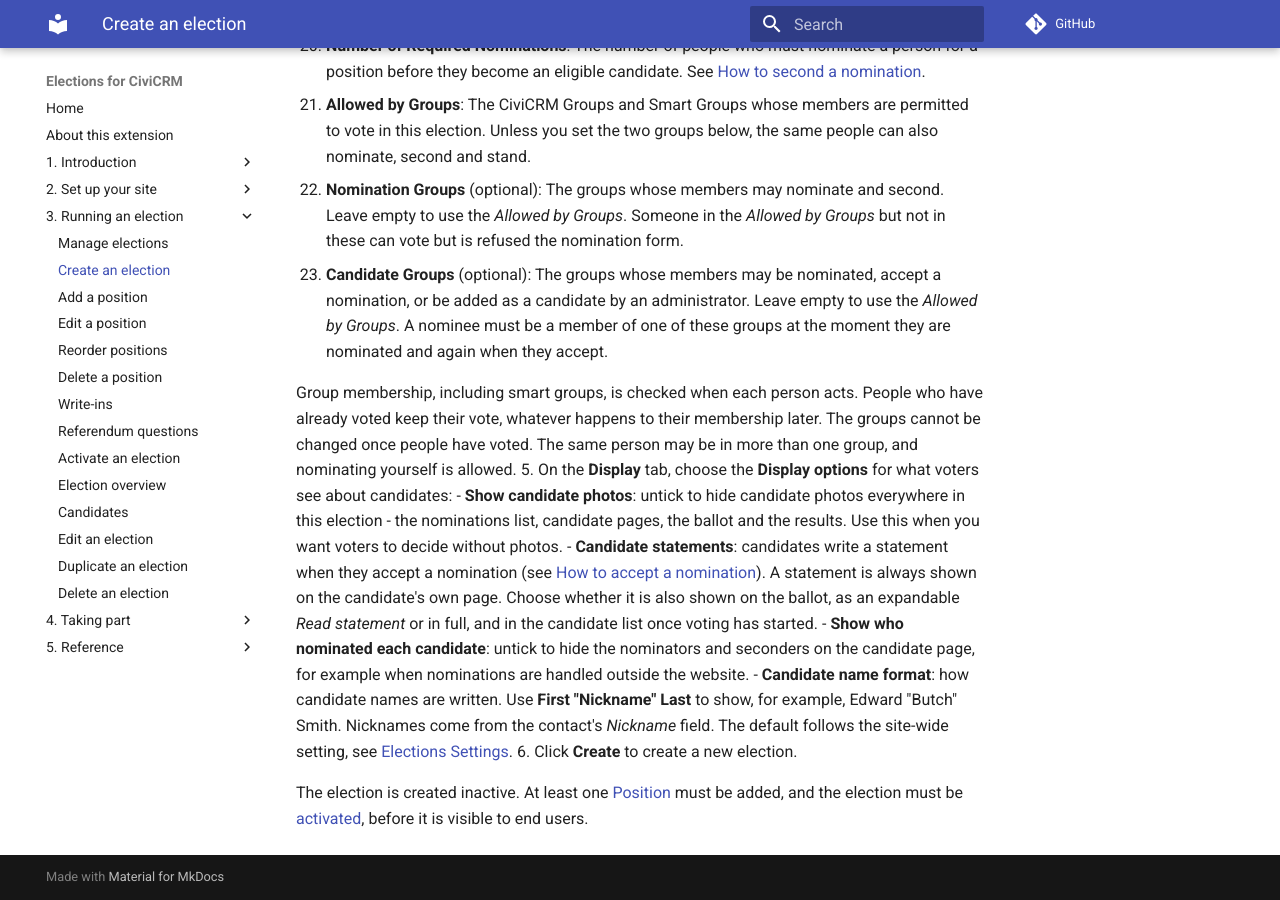
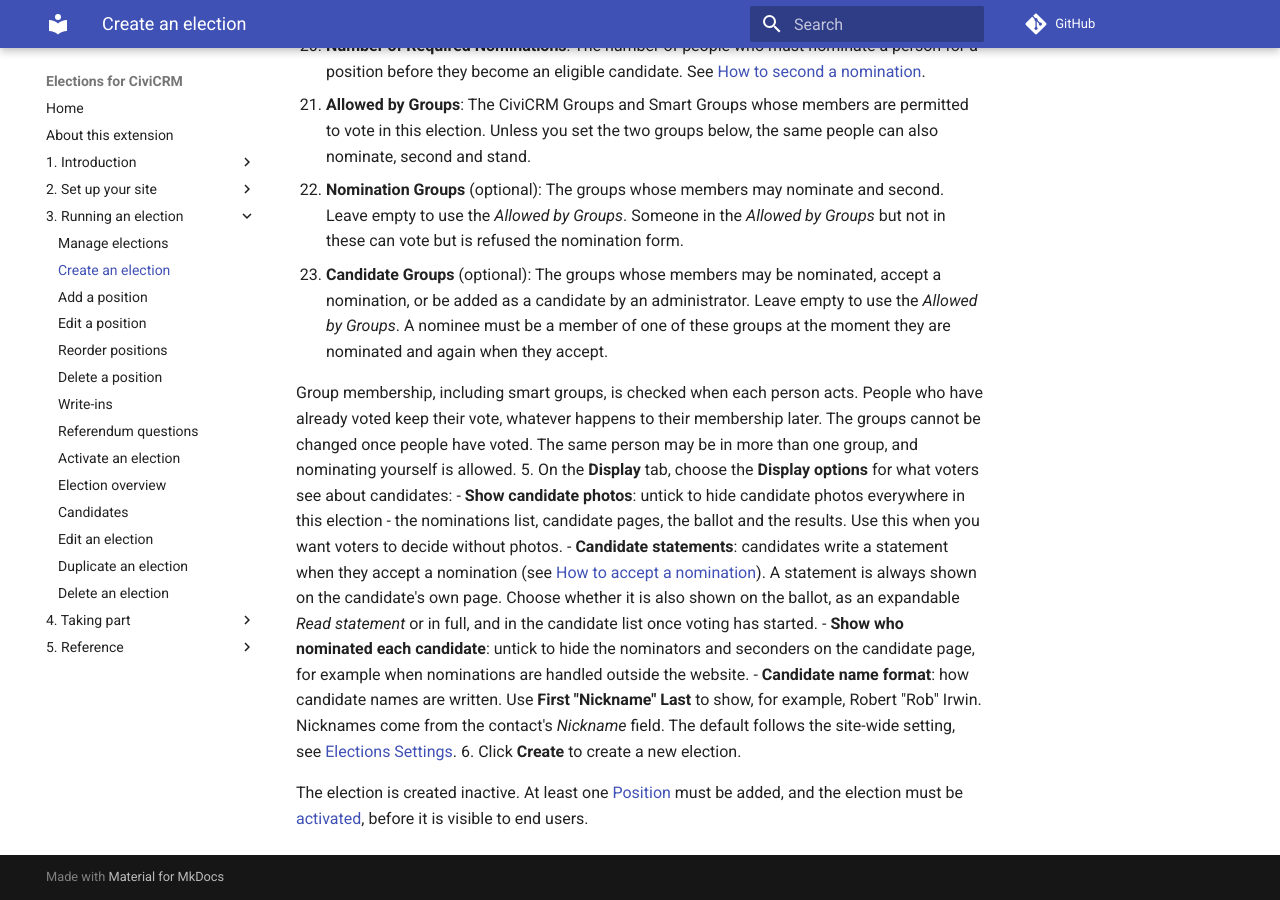
Before and after one commit to agileware/au.com.agileware.elections, an MkDocs documentation site: the page built from docs/admin_create_election.md, in a window 1280 px wide and 900 px high, scrolled down 3629 px. Built offline with MkDocs 1.6.1 and Material for MkDocs 9.7.7, drawn with Linux system fonts in a browser that asks for light colours; comment, search, counter and statistics services are not loaded.

Commit message:
Name format examples use Robert Irwin

```diff
--- a/docs/admin_create_election.md
+++ b/docs/admin_create_election.md
@@ -38,7 +38,7 @@ Group membership, including smart groups, is checked when each person acts. Peop
 - **Show candidate photos**: untick to hide candidate photos everywhere in this election - the nominations list, candidate pages, the ballot and the results. Use this when you want voters to decide without photos.
 - **Candidate statements**: candidates write a statement when they accept a nomination (see [How to accept a nomination](user_accept_nomination.md)). A statement is always shown on the candidate's own page. Choose whether it is also shown on the ballot, as an expandable *Read statement* or in full, and in the candidate list once voting has started.
 - **Show who nominated each candidate**: untick to hide the nominators and seconders on the candidate page, for example when nominations are handled outside the website.
-- **Candidate name format**: how candidate names are written. Use **First "Nickname" Last** to show, for example, Edward "Butch" Smith. Nicknames come from the contact's *Nickname* field. The default follows the site-wide setting, see [Elections Settings](admin_election_settings.md).
+- **Candidate name format**: how candidate names are written. Use **First "Nickname" Last** to show, for example, Robert "Rob" Irwin. Nicknames come from the contact's *Nickname* field. The default follows the site-wide setting, see [Elections Settings](admin_election_settings.md).
 6. Click **Create** to create a new election.
 
 The election is created inactive. At least one [Position](admin_add_position.md) must be added, and the election must be [activated](admin_activate_election.md), before it is visible to end users.
```
Also changed, not shown: docs/admin_election_settings.md (+1 -1 lines), 2 other files.
